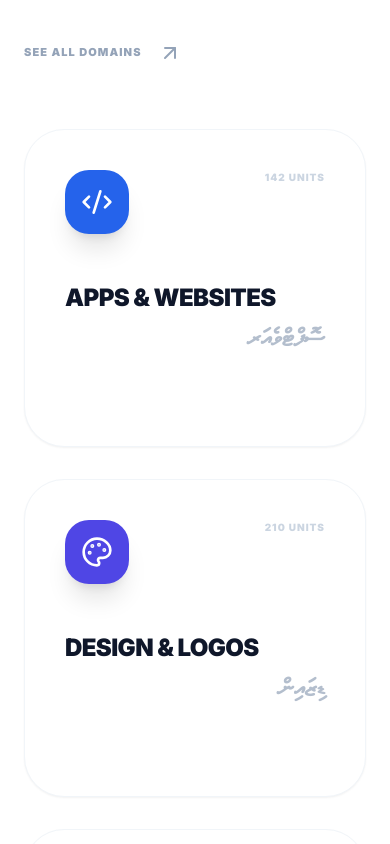
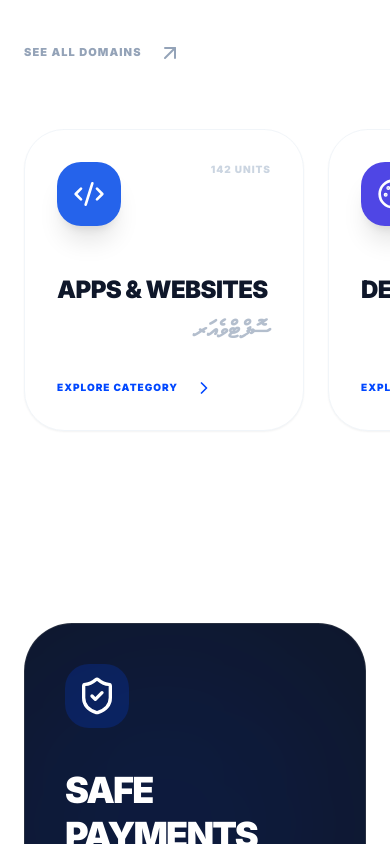
Before and after one commit to Maanee-dev/meritt-app, a React (Vite) app: page / in a window 390 px wide. Shown: the part 1660-2504 px from the top of the page. Built offline with nearby package versions, Linux system fonts and the light colour scheme.

Commit message:
fix: Enable horizontal scrolling for job domains on mobile
Adds CSS to enable horizontal scrolling for the job domains section on mobile devices. This improves usability and presentation on smaller screens.

```diff
--- a/components/LandingPage.tsx
+++ b/components/LandingPage.tsx
@@ -196,6 +196,7 @@ const LandingPage: React.FC<LandingPageProps> = ({ onExplore, onLogin, onJoin, d
           background-image: radial-gradient(circle at 2px 2px, rgba(255, 255, 255, 0.03) 1px, transparent 0);
         }
         .no-scrollbar::-webkit-scrollbar { display: none; }
+        .no-scrollbar { -ms-overflow-style: none; scrollbar-width: none; }
       `}</style>
 
       {/* Header */}
@@ -371,7 +372,7 @@ const LandingPage: React.FC<LandingPageProps> = ({ onExplore, onLogin, onJoin, d
         </div>
       </section>
 
-      {/* Job Domains Grid */}
+      {/* Job Domains Grid - Horizontal scrolling on mobile */}
       <section id="gigs" className={`py-20 md:py-48 transition-all duration-1000 ${visibleSections.has('gigs') ? 'revealed' : ''}`}>
         <div className="max-w-[1440px] mx-auto px-6">
           <div className="flex flex-col md:flex-row md:items-end justify-between gap-10 mb-16 md:mb-24 reveal">
@@ -384,9 +385,9 @@ const LandingPage: React.FC<LandingPageProps> = ({ onExplore, onLogin, onJoin, d
             </button>
           </div>
 
-          <div className="grid grid-cols-1 md:grid-cols-2 lg:grid-cols-3 gap-8 md:gap-12">
+          <div className="flex md:grid md:grid-cols-2 lg:grid-cols-3 gap-6 md:gap-12 overflow-x-auto md:overflow-visible no-scrollbar -mx-6 px-6 pb-8 md:pb-0 snap-x snap-mandatory">
             {CATEGORIES.map((cat, i) => (
-              <div key={i} className="reveal p-10 md:p-14 bg-white dark:bg-dark-surface border border-slate-100 dark:border-dark-border rounded-[40px] md:rounded-[56px] group hover:border-brand/40 transition-all shadow-sm" style={{transitionDelay: `${i * 80}ms`}}>
+              <div key={i} className="reveal p-8 md:p-14 bg-white dark:bg-dark-surface border border-slate-100 dark:border-dark-border rounded-[40px] md:rounded-[56px] group hover:border-brand/40 transition-all shadow-sm min-w-[280px] md:min-w-0 snap-center" style={{transitionDelay: `${i * 80}ms`}}>
                 <div className="flex justify-between items-start mb-12 md:mb-16">
                   <div className={`w-16 h-16 ${cat.color} rounded-[24px] flex items-center justify-center text-white shadow-xl group-hover:rotate-12 transition-transform`}>
                     <cat.icon className="w-8 h-8" />
@@ -397,7 +398,7 @@ const LandingPage: React.FC<LandingPageProps> = ({ onExplore, onLogin, onJoin, d
                    <h4 className="text-2xl md:text-4xl font-black mb-2 dark:text-white tracking-tight uppercase">{cat.name}</h4>
                    <p className="thaana-font text-2xl md:text-4xl font-bold text-slate-400 opacity-70">{cat.thaana}</p>
                 </div>
-                <div className="flex items-center gap-4 text-[10px] md:text-[12px] font-black uppercase tracking-widest text-brand opacity-0 group-hover:opacity-100 translate-x-[-15px] group-hover:translate-x-0 transition-all">
+                <div className="flex items-center gap-4 text-[10px] md:text-[12px] font-black uppercase tracking-widest text-brand md:opacity-0 md:group-hover:opacity-100 md:translate-x-[-15px] md:group-hover:translate-x-0 transition-all">
                    Explore Category <ChevronRight className="w-5 h-5" />
                 </div>
               </div>
@@ -486,7 +487,7 @@ const LandingPage: React.FC<LandingPageProps> = ({ onExplore, onLogin, onJoin, d
         </div>
       </section>
 
-      {/* Simple Pricing */}
+      {/* Simple Pricing - Horizontal scrolling on mobile */}
       <section id="pricing" className={`py-24 md:py-64 transition-all duration-1000 ${visibleSections.has('pricing') ? 'revealed' : ''}`}>
         <div className="max-w-[1440px] mx-auto px-6 overflow-visible">
           <div className="text-center mb-20 md:mb-40 reveal">
@@ -499,9 +500,9 @@ const LandingPage: React.FC<LandingPageProps> = ({ onExplore, onLogin, onJoin, d
             </div>
           </div>
 
-          <div className="grid grid-cols-1 md:grid-cols-2 lg:grid-cols-3 gap-10 md:gap-14">
+          <div className="flex md:grid md:grid-cols-2 lg:grid-cols-3 gap-8 md:gap-14 overflow-x-auto md:overflow-visible no-scrollbar -mx-6 px-6 pb-12 md:pb-0 snap-x snap-mandatory">
             {currentPlans.map((plan, i) => (
-              <div key={plan.name} className={`p-12 md:p-16 rounded-[48px] md:rounded-[64px] border-2 transition-all flex flex-col reveal relative ${plan.featured ? 'border-brand bg-white dark:bg-dark shadow-2xl z-10 lg:-translate-y-12 lg:scale-105' : 'border-slate-100 dark:border-dark-border bg-white dark:bg-dark-surface hover:border-brand/40 shadow-sm'}`} style={{transitionDelay: `${i * 100}ms`}}>
+              <div key={plan.name} className={`p-10 md:p-16 rounded-[48px] md:rounded-[64px] border-2 transition-all flex flex-col reveal relative min-w-[300px] md:min-w-0 snap-center ${plan.featured ? 'border-brand bg-white dark:bg-dark shadow-2xl z-10 lg:-translate-y-12 lg:scale-105' : 'border-slate-100 dark:border-dark-border bg-white dark:bg-dark-surface hover:border-brand/40 shadow-sm'}`} style={{transitionDelay: `${i * 100}ms`}}>
                 {plan.featured && <span className="absolute -top-5 md:-top-7 left-1/2 -translate-x-1/2 bg-brand text-white text-[10px] md:text-[12px] font-black uppercase px-12 py-3 rounded-full tracking-widest shadow-2xl border-4 border-white dark:border-dark">Popular</span>}
                 <div className="mb-12">
                    <div className={`w-16 h-16 md:w-20 md:h-20 rounded-[24px] md:rounded-[32px] flex items-center justify-center mb-10 shadow-inner ${plan.featured ? 'bg-brand/10 text-brand' : 'bg-slate-50 dark:bg-dark text-slate-400'}`}><plan.icon className="w-8 h-8 md:w-10 md:h-10" /></div>
@@ -509,7 +510,7 @@ const LandingPage: React.FC<LandingPageProps> = ({ onExplore, onLogin, onJoin, d
                    <p className="text-[10px] md:text-[12px] font-black text-slate-400 uppercase tracking-widest mb-10">{plan.desc}</p>
                    <div className="flex items-baseline gap-4">
                      <span className="text-lg md:text-xl font-black text-slate-400 uppercase tracking-widest">MVR</span>
-                     <span className="text-6xl md:text-[6rem] font-black dark:text-white tabular-nums leading-none tracking-tighter">{plan.price}</span>
+                     <span className="text-5xl md:text-[6rem] font-black dark:text-white tabular-nums leading-none tracking-tighter">{plan.price}</span>
                      <span className="text-lg md:text-xl font-bold text-slate-400">/mo</span>
                    </div>
                 </div>
```
